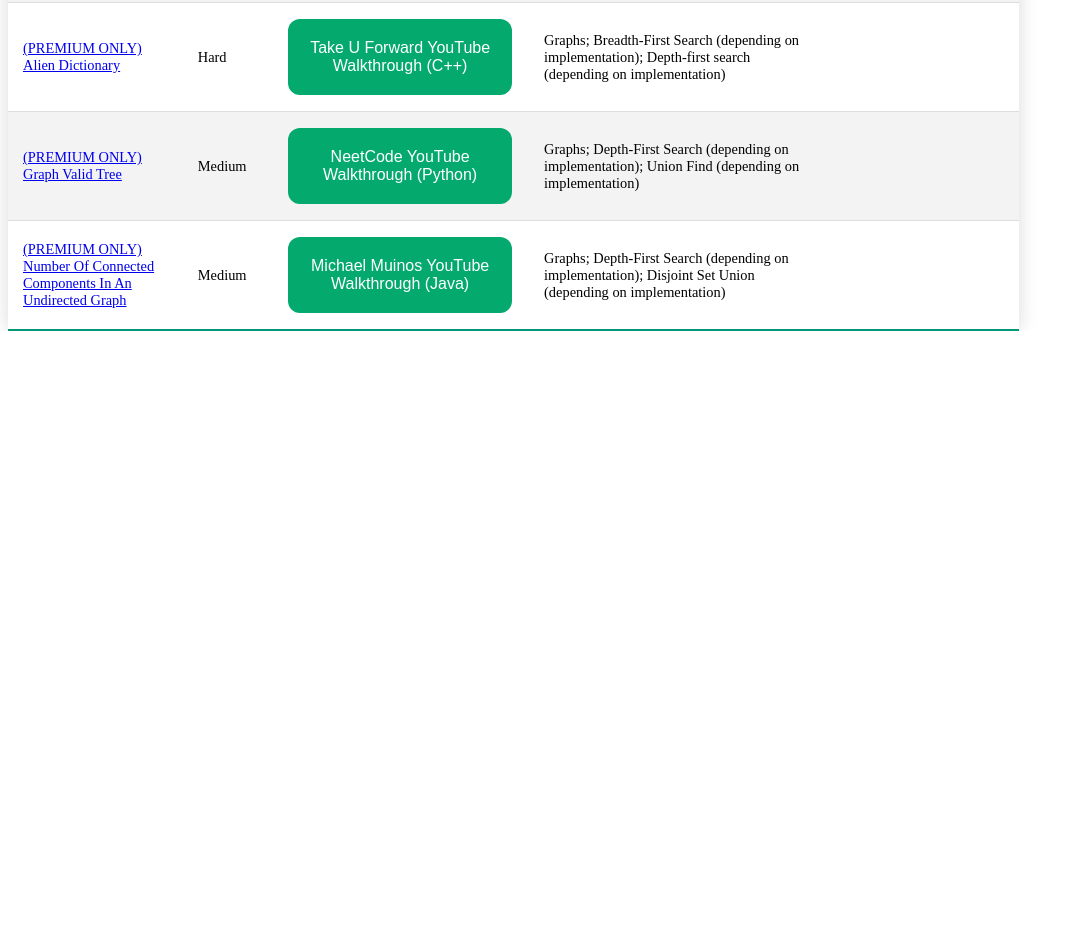
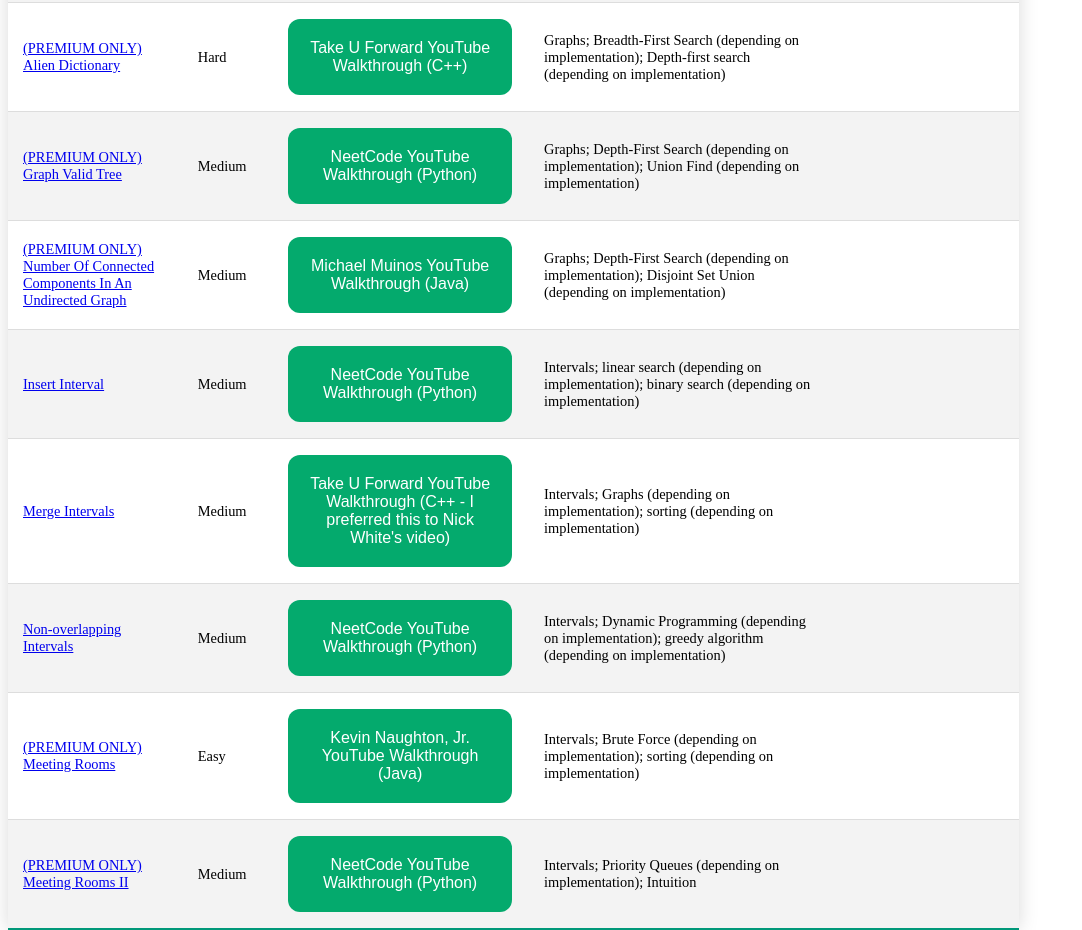
Before and after one commit to EvanSooHoo/CollectionOfReallyGoodInterviewStuff, a plain HTML site: page index.html in a window 1280 px wide. Shown: the part 3865-4795 px from the top of the page, without its empty margins (0-1082 px from the left). Before the commit the page ends 4196 px from the top, so only its background shows below. Drawn offline with Linux system fonts and the light colour scheme; a script that the page names is missing.

Commit message:
added intervals

```diff
--- a/index.html
+++ b/index.html
@@ -693,6 +693,105 @@
             </td>
             <td></td>
           </tr>
+          <tr>
+            <td>
+              <a href="https://leetcode.com/problems/insert-interval/"
+                >Insert Interval</a
+              >
+            </td>
+            <td>Medium</td>
+            <td>
+              <button
+                onclick="window.open('https://www.youtube.com/watch?v=A8NUOmlwOlM','_blank');"
+                class="button button1"
+              >
+                NeetCode YouTube Walkthrough (Python)
+              </button>
+            </td>
+            <td>Intervals; linear search (depending on implementation);
+              binary search (depending on implementation)
+            </td>
+            <td></td>
+          </tr>
+          <tr>
+            <td>
+              <a href="https://leetcode.com/problems/merge-intervals/"
+                >Merge Intervals</a
+              >
+            </td>
+            <td>Medium</td>
+            <td>
+              <button
+                onclick="window.open('https://www.youtube.com/watch?v=2JzRBPFYbKE','_blank');"
+                class="button button1"
+              >
+                Take U Forward YouTube Walkthrough (C++ - I preferred this to Nick White's video)
+              </button>
+            </td>
+            <td>Intervals; Graphs (depending on implementation); sorting
+              (depending on implementation)
+            </td>
+            <td></td>
+          </tr>
+          <tr>
+            <td>
+              <a href="https://leetcode.com/problems/non-overlapping-intervals/"
+                >Non-overlapping Intervals</a
+              >
+            </td>
+            <td>Medium</td>
+            <td>
+              <button
+                onclick="window.open('https://www.youtube.com/watch?v=nONCGxWoUfM','_blank');"
+                class="button button1"
+              >
+                NeetCode YouTube Walkthrough (Python)
+              </button>
+            </td>
+            <td>Intervals; Dynamic Programming (depending on implementation); greedy
+              algorithm (depending on implementation)
+            </td>
+            <td></td>
+          </tr>
+          <tr>
+            <td>
+              <a href="https://leetcode.com/problems/meeting-rooms/"
+                >(PREMIUM ONLY) Meeting Rooms</a
+              >
+            </td>
+            <td>Easy</td>
+            <td>
+              <button
+                onclick="window.open('https://www.youtube.com/watch?v=i2bBG7CaVxs','_blank');"
+                class="button button1"
+              >
+                Kevin Naughton, Jr. YouTube Walkthrough (Java)
+              </button>
+            </td>
+            <td>Intervals; Brute Force (depending on implementation); sorting
+              (depending on implementation)
+            </td>
+            <td></td>
+          </tr>
+          <tr>
+            <td>
+              <a href="https://leetcode.com/problems/meeting-rooms-ii/"
+                >(PREMIUM ONLY) Meeting Rooms II</a
+              >
+            </td>
+            <td>Medium</td>
+            <td>
+              <button
+                onclick="window.open('https://www.youtube.com/watch?v=FdzJmTCVyJU','_blank');"
+                class="button button1"
+              >
+                NeetCode YouTube Walkthrough (Python)
+              </button>
+            </td>
+            <td>Intervals; Priority Queues (depending on implementation); Intuition
+            </td>
+            <td></td>
+          </tr>
         </tbody>
       </table>
       <div class="to-right">
```
